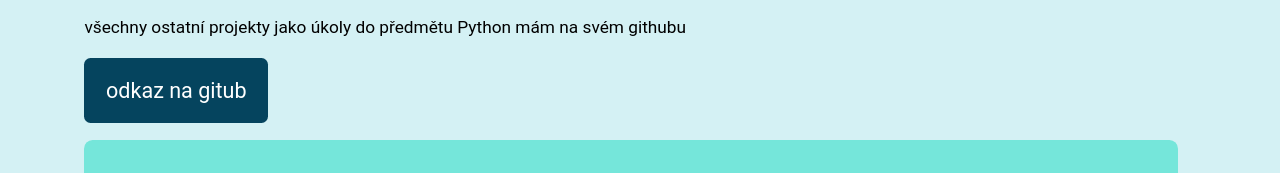
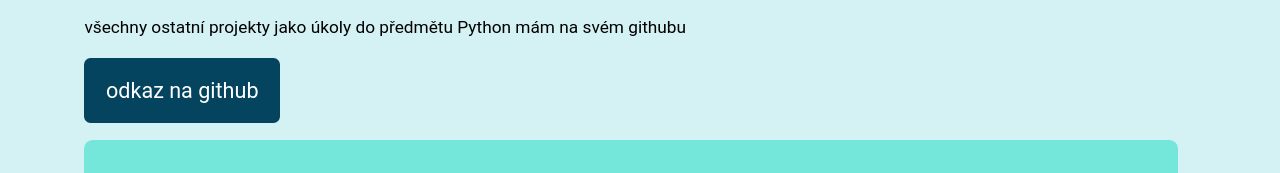
Before and after one commit to Polly03/Polly03.github.io, a plain HTML site: page index.html in a window 1280 px wide. Shown: the part 773-946 px from the top of the page. Drawn offline with Linux system fonts and the light colour scheme.

Commit message:
Update index.html

```diff
--- a/index.html
+++ b/index.html
@@ -45,7 +45,7 @@
             <h2 id="proj">Projekty a Bakalářská práce</h2>
 
             <p class="p--text-size">všechny ostatní projekty jako úkoly do předmětu Python mám na svém githubu</p>
-            <a class="nav--link padding--normal  no-left-margin  nav--github" href="https://github.com/Polly03/">odkaz na gitub</a>
+            <a class="nav--link padding--normal  no-left-margin  nav--github" href="https://github.com/Polly03/">odkaz na github</a>
 
             <article class="padding--normal projects--background p--text-size margin--normal no-left-margin">
                 <h3>Bakalářská práce</h3>
```
